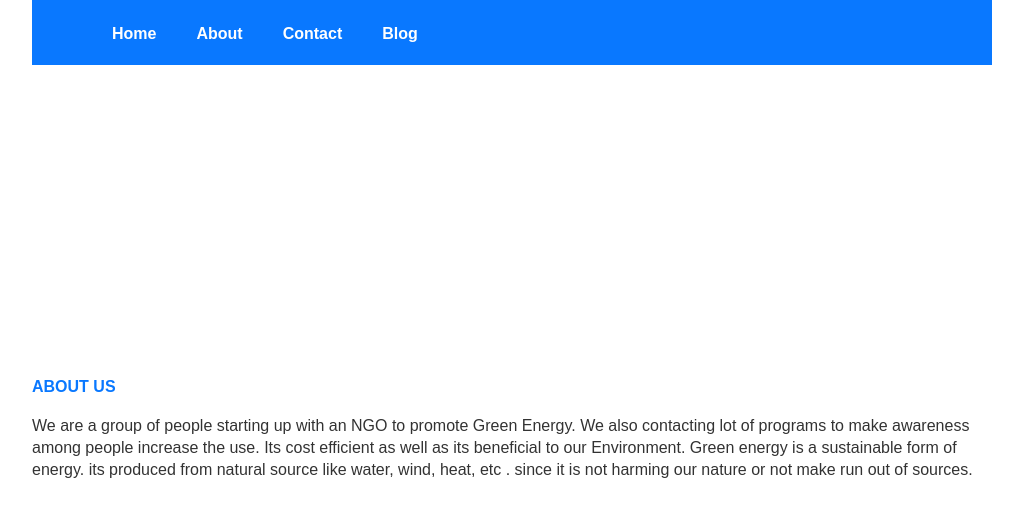
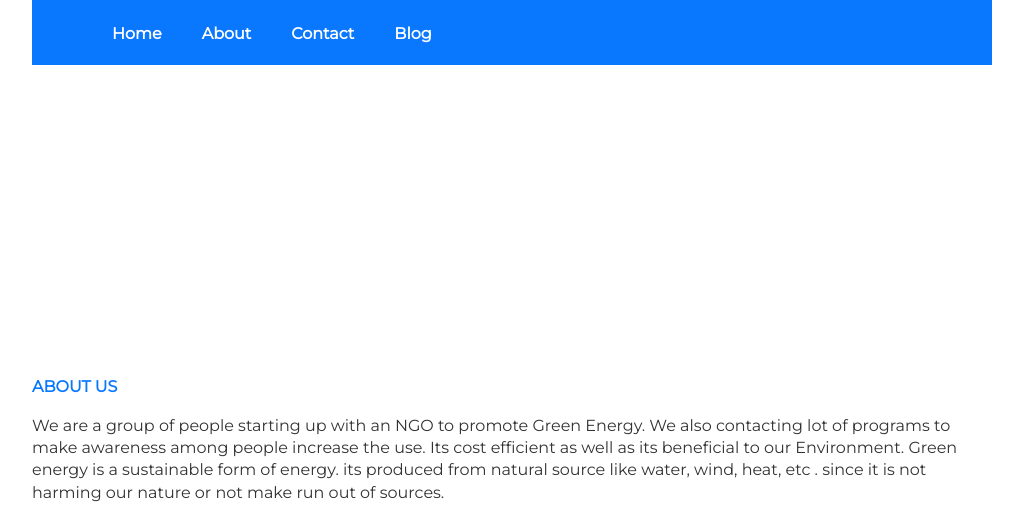
Before and after one commit to athiravasudevan/Green-Energy, a plain HTML site: page index.html in a window 1280 px wide. Shown: the top 517 px of the page, without its empty margins (128-1151 px from the left). Drawn offline with Linux system fonts and the light colour scheme; files that its build step writes are made by us from their sources; a script that the page names is missing.

Commit message:
Add files via upload

```diff
--- a/style.css
+++ b/style.css
@@ -1,5 +1,5 @@
 
-/*@import url('https://fonts.googleapis.com/css?family=Montserrat&display=swap');*/
+@import url('https://fonts.googleapis.com/css?family=Montserrat&display=swap');
 body{
     max-width: 60rem;
     margin: 0 auto;
```
Lines whose indentation alone changed are shown as unchanged.
